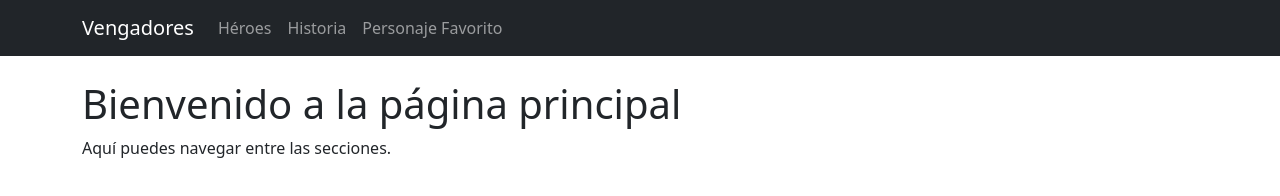
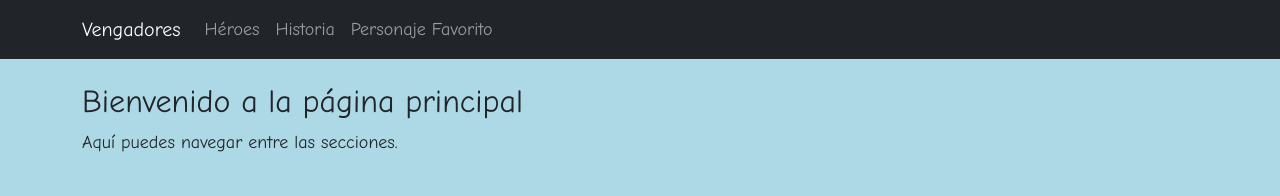
Before and after one commit to JavierPantoja03/Proyecto-Avengers, a plain HTML site: page index.html in a window 1280 px wide. Drawn offline with nearby package versions, Linux system fonts and the light colour scheme.

Commit message:
Proyecto vengadores

```diff
--- a/index.html
+++ b/index.html
@@ -6,6 +6,24 @@
     <title>Document</title>
     <link href="https://cdn.jsdelivr.net/npm/bootstrap@5.3.3/dist/css/bootstrap.min.css" rel="stylesheet" integrity="sha384-QWTKZyjpPEjISv5WaRU9OFeRpok6YctnYmDr5pNlyT2bRjXh0JMhjY6hW+ALEwIH" crossorigin="anonymous">
     <script src="https://cdn.jsdelivr.net/npm/bootstrap@5.3.3/dist/js/bootstrap.bundle.min.js" integrity="sha384-YvpcrYf0tY3lHB60NNkmXc5s9fDVZLESaAA55NDzOxhy9GkcIdslK1eN7N6jIeHz" crossorigin="anonymous"></script>
+    <meta charset="UTF-8">
+    <meta name="viewport" content="width=device-width, initial-scale=1.0">
+    <title>Document</title>
+    <link href="https://cdn.jsdelivr.net/npm/bootstrap@5.3.3/dist/css/bootstrap.min.css" rel="stylesheet">
+    <script src="https://cdn.jsdelivr.net/npm/bootstrap@5.3.3/dist/js/bootstrap.bundle.min.js"></script>
+    <style>
+        /*Aqui le cambie el color del fondo*/
+        body {
+            font-family: "Comic Sans MS", cursive, sans-serif;
+            font-size: 18px;
+            background-color: #add8e6; /* Azul claro */
+        }
+        h1 {
+            font-size: 32px;
+        }
+    </style>
+</head>
+
 <body>
         <!-- Menú de Navegación -->
         <nav class="navbar navbar-expand-lg navbar-dark bg-dark">
```
